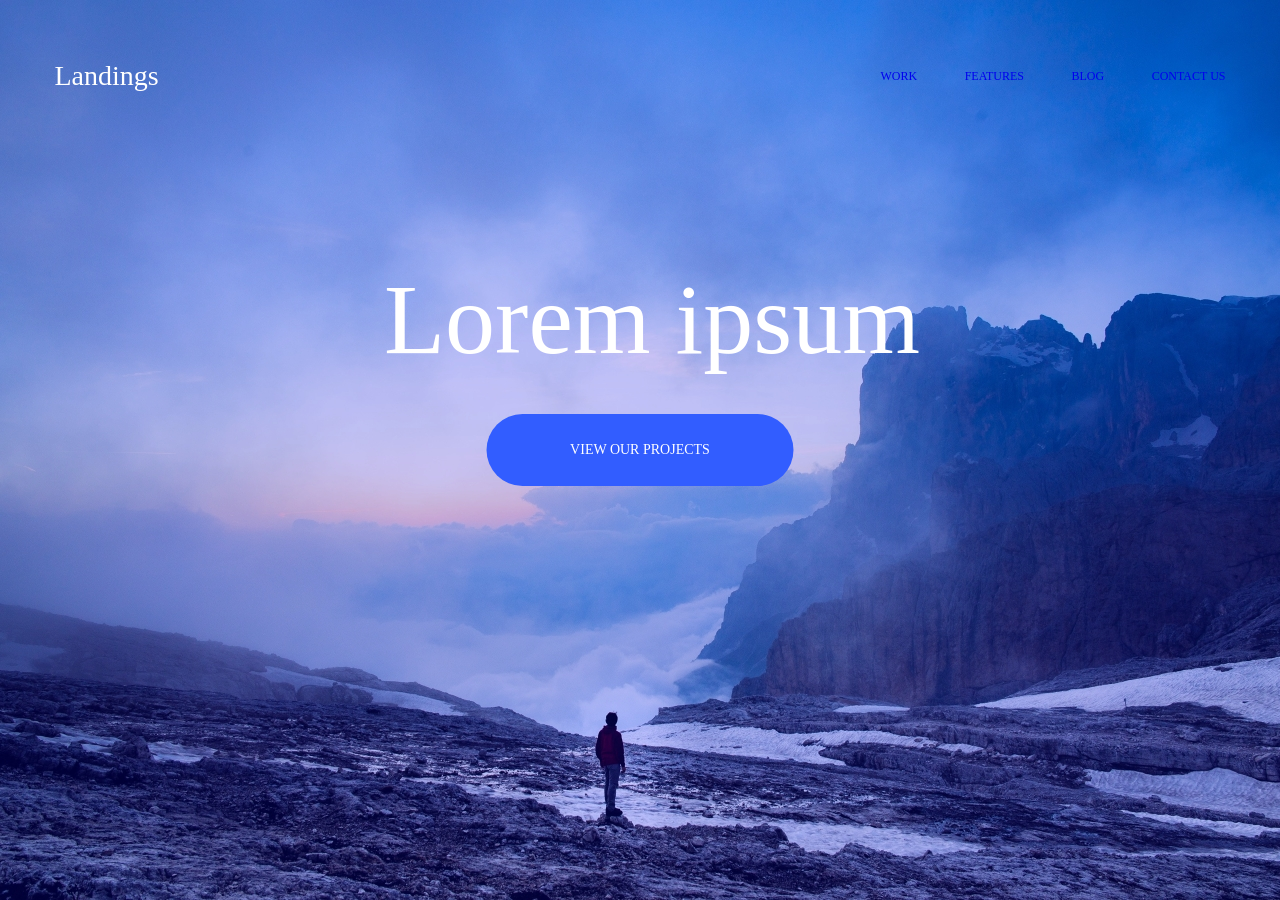
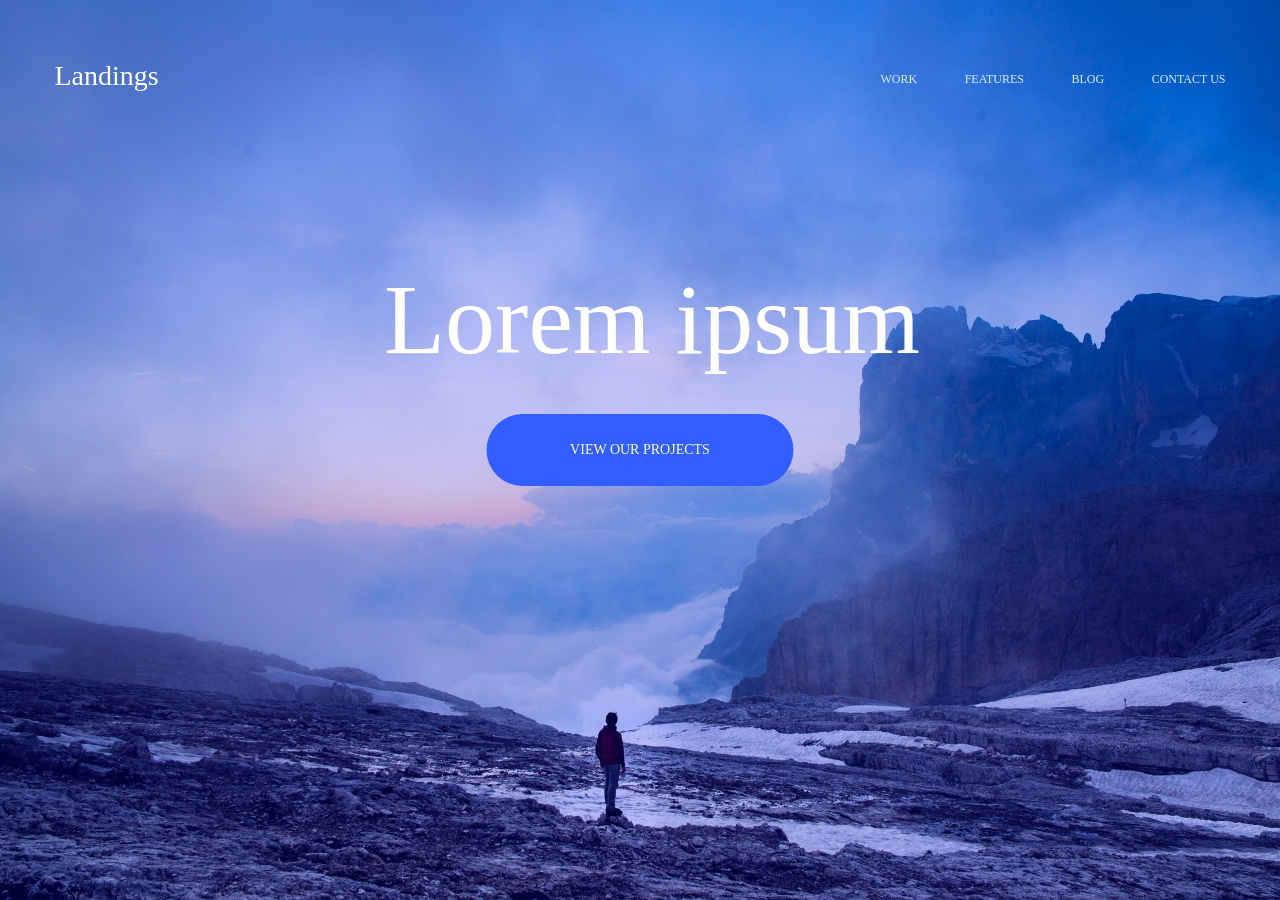
Before and after one commit to Evgenia-Galiorjan/midterm, a plain HTML site: page index.html in a window 1280 px wide. Drawn offline with Linux system fonts and the light colour scheme.

Commit message:
Update style.css

```diff
--- a/css/style.css
+++ b/css/style.css
@@ -31,11 +31,12 @@
 	display: flex;
 	justify-content: space-between;
 	margin-top: 70px;
-	width: 345px;
+    width: 345px;
+   color: #D9F0FF;
 }
-.anavigation
+.anavigation a
 {
-    color: #fff;
+    color: #D9F0FF;
 	font-size: 12px;
 	font-family: "Poppins-Light";
 	text-transform: uppercase;
```
